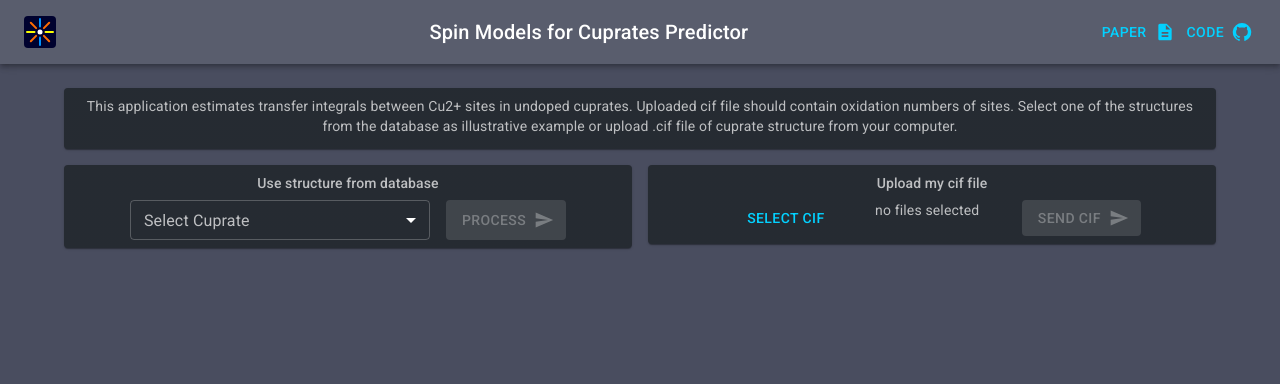
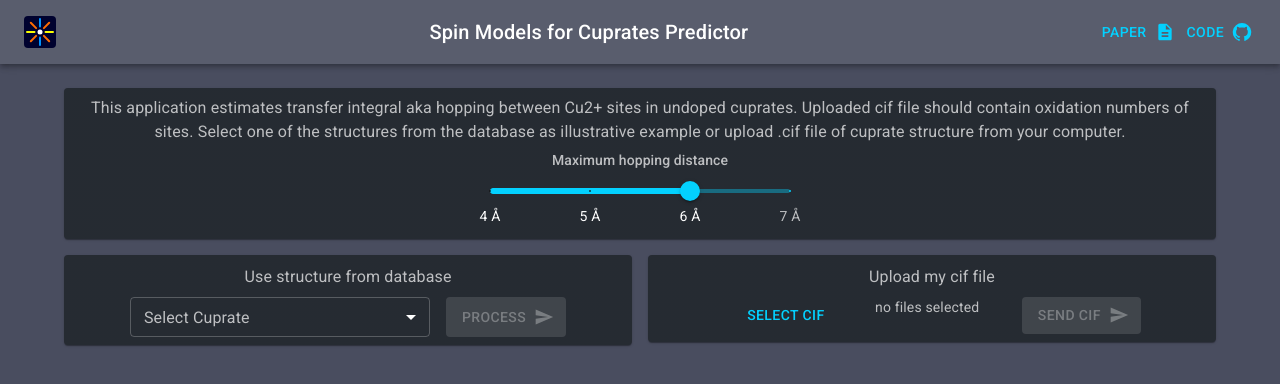
Before and after one commit to denyskononenko/smcp, a React (Create React App) app: page / in a window 1280 px wide. Shown: the top 384 px of the page. Built offline with nearby package versions, Linux system fonts and the light colour scheme.

Commit message:
feat: slider for selection of the hopping threshold is added

```diff
--- a/src/Form.js
+++ b/src/Form.js
@@ -15,14 +15,22 @@ import FormControl from '@mui/material/FormControl';
 import Select from '@mui/material/Select';
 import Paper from "@mui/material/Paper";
 import Container from '@mui/material/Container';
+import Slider from '@mui/material/Slider';
 import { styled } from "@mui/material/styles";
 
 const testStructures = [
     {id: "532", name: "Ca2 (Cu Br2 O2)"},
     {id: "4154", name: "K2 Cu (N H C O N H C O N H)2 (H2 O)4"},
     {id: "80576", name: "Cu Sb2 O6"},
-    {id: "51713", name: "Sr3 Cu3 (P O4)4"},
-]
+    {id: "84173", name: "Sr3 Cu3 (P O4)4"},
+];
+
+const sliderMarks = [
+    {value: 4, label: '4 Å'},
+    {value: 5, label: '5 Å'},
+    {value: 6, label: '6 Å'},
+    {value: 7, label: '7 Å'},
+];
 
 const Item = styled(Paper)(({ theme }) => ({
     backgroundColor: theme.palette.mode === "dark" ? "#1A2027" : "#fff",
@@ -39,6 +47,7 @@ class Form extends Component {
         this.state = {
             testStructure: "",
             testStructureId: "",
+            maxR: 6,
             file: null,
             fileName: "no files selected",
             isSpinModelCalculated: false,
@@ -68,6 +77,8 @@ class Form extends Component {
         // assemble the responce data
         const data = new FormData();
         data.append('id', this.state.testStructureId);
+        data.append('maxR', this.state.maxR);
+
         console.log(data);
 
         fetch('/process_test_cif', {
@@ -109,6 +120,7 @@ class Form extends Component {
         const data = new FormData();
         // assemble the responce data
         data.append('file', this.state.file);
+        data.append('maxR', this.state.maxR);
 
         fetch('/upload', {
         method: 'POST',
@@ -131,6 +143,22 @@ class Form extends Component {
         });
     };
 
+    handleSliderChange = (event, newValue) => {
+        console.log('Slider change: ', newValue);
+        this.setState({
+            maxR: newValue,
+        });
+        console.log('Slider change state: ', this.state.maxR);
+    };
+
+    valuetext = (value) => {
+        return `${value} Å`;
+      }
+
+    valueLabelFormat = (value) => {
+        return sliderMarks.findIndex((mark) => mark.value === value) + 1;
+      }
+
     render(){
         const isSpinModelCalculated = this.state.isSpinModelCalculated;
 
@@ -147,8 +175,7 @@ class Form extends Component {
             summary = <Summary
                         formula={this.state.formula}
                         exchanges={this.state.exchanges}
-                        distances={this.state.distances}
-                        />;
+                        distances={this.state.distances}/>;
         } else if (this.state.errorMessage !== null) {
             scene = <p></p>
             summary = <div className="BoxWrapper">
@@ -163,19 +190,33 @@ class Form extends Component {
                 <Grid container spacing={2}>
                     <Grid item xs={12}>
                     <Item>
-                        {/* <Typography variant="subtitle2" gutterBottom>
-                        Description
-                        </Typography> */}
-                        <Typography variant="body2" gutterBottom>
-                        This application estimates transfer integrals between Cu2+ sites in undoped cuprates.
+                        <Typography variant="body1" gutterBottom>
+                        This application estimates transfer integral aka hopping between Cu2+ sites in undoped cuprates.
                         Uploaded cif file should contain oxidation numbers of sites.
                         Select one of the structures from the database as illustrative example or upload .cif file of cuprate structure from your computer.
                         </Typography>
+                        <Typography variant="subtitle2" gutterBottom>
+                        Maximum hopping distance
+                        </Typography>
+                        <Stack spacing={2} direction="row" justifyContent="center">
+                        <Box sx={{ width: 300 }}>
+                        <Slider
+                            aria-label="Restricted values"
+                            value={this.state.maxR}
+                            onChange={this.handleSliderChange}
+                            getAriaValueText={this.valuetext}
+                            step={0.5}
+                            min={4}
+                            max={7}
+                            valueLabelDisplay="auto"
+                            marks={sliderMarks}/>
+                        </Box>
+                        </Stack>
                     </Item>
                     </Grid>
                     <Grid item xs={6}>
                     <Item>
-                        <Typography variant="subtitle2" gutterBottom>
+                        <Typography variant="subtitle1" gutterBottom>
                         Use structure from database
                         </Typography>
                         <Stack spacing={2} direction="row" justifyContent="center">
@@ -211,7 +252,7 @@ class Form extends Component {
                     </Grid>
                     <Grid item xs={6}>
                     <Item>
-                        <Typography variant="subtitle2" gutterBottom>
+                        <Typography variant="subtitle1" gutterBottom>
                         Upload my cif file
                         </Typography>
                         <Container>
--- a/src/Summary.js
+++ b/src/Summary.js
@@ -7,6 +7,7 @@ import TableHead from '@mui/material/TableHead';
 import TableRow from '@mui/material/TableRow';
 import Paper from '@mui/material/Paper';
 import Brightness1Icon from '@mui/icons-material/Brightness1';
+import Typography from '@mui/material/Typography';
 import ExchangeColors from "./declarations.js"
 import parse from 'html-react-parser';
 
@@ -36,7 +37,9 @@ class Summary extends Component {
         console.log(this.props)
         return(
             <div className="summaryWrapper">
-                <p>{parse(this.formatChemFormula(this.props.formula))}, number of determined transfer integrals: {this.props.exchanges.length}</p>
+                <Typography variant="body1" gutterBottom>
+                    {parse(this.formatChemFormula(this.props.formula))}, number of determined transfer integrals: {this.props.exchanges.length}
+                </Typography>
                 <TableContainer component={Paper}>
                     <Table sx={{ minWidth: 400 }} size="small" aria-label="a dense table">
                         <TableHead>
```
